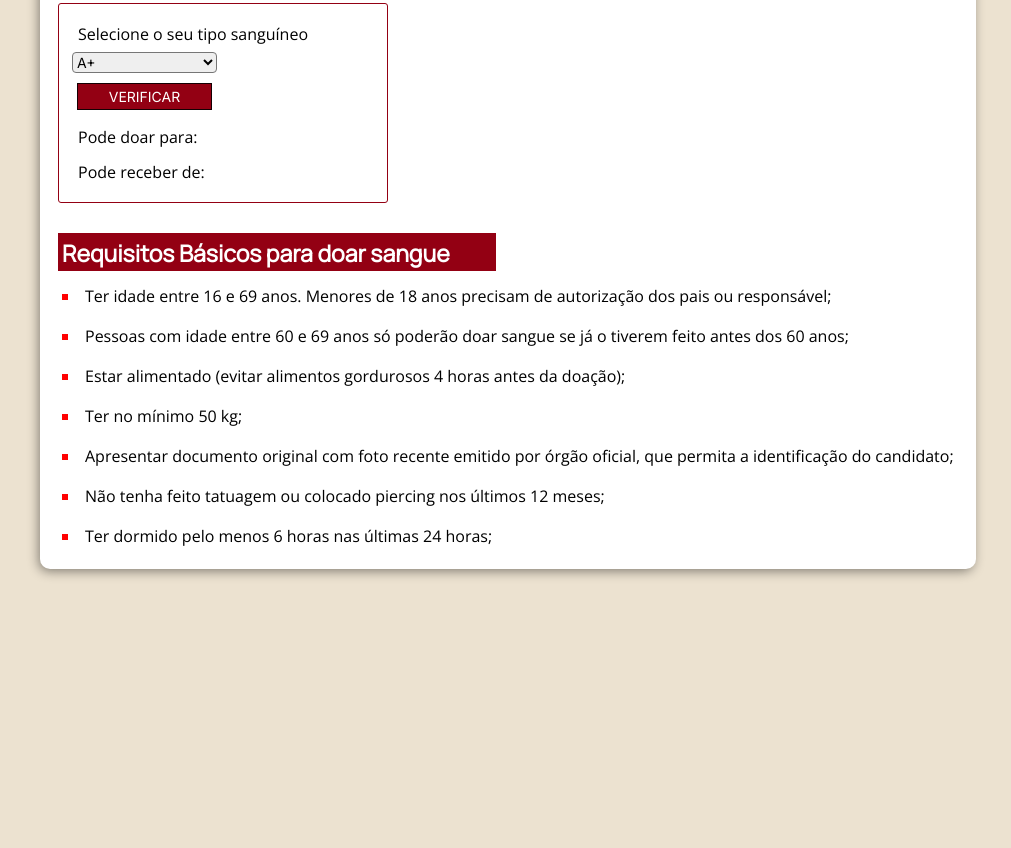
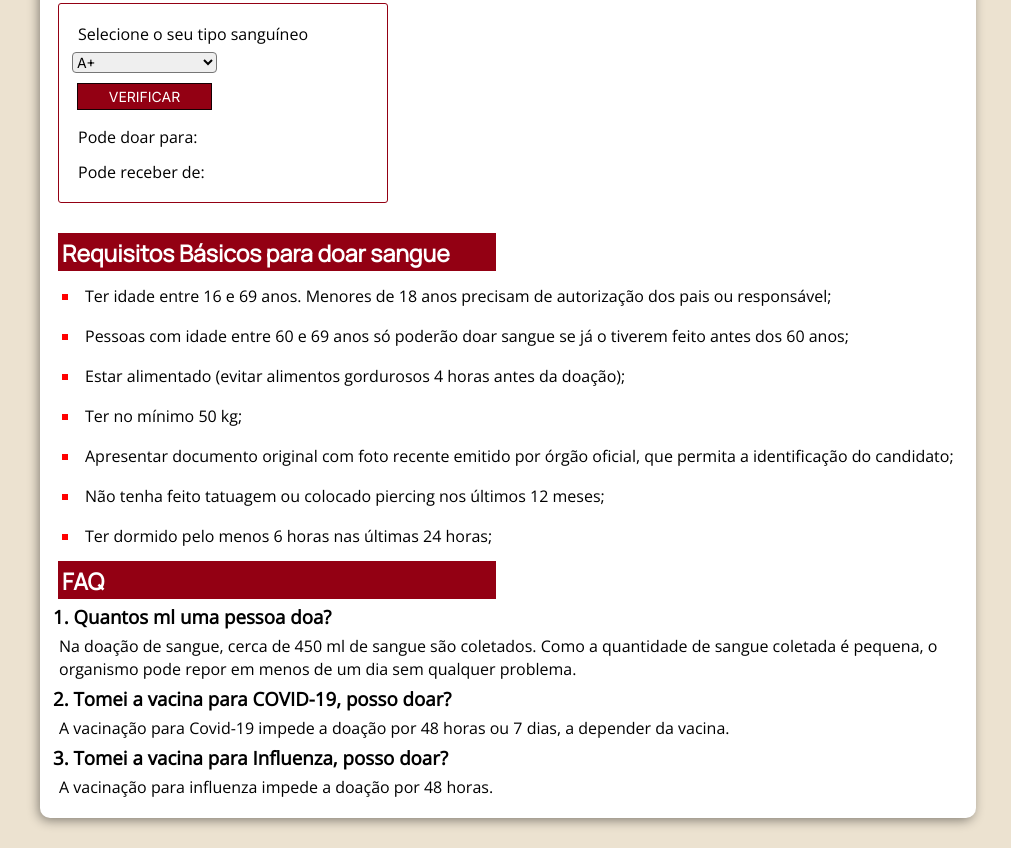
Before and after one commit to williamcouto/blood-donation, a plain HTML site: page index.html in a window 1280 px wide. Shown: the part 445-1293 px from the top of the page, without its empty margins (20-1031 px from the left). Before the commit the page ends 1044 px from the top, so only its background shows below. Drawn offline with nearby package versions, Linux system fonts and the light colour scheme.

Commit message:
Update index.html
implementação de dúvidas frequentes (FAQ) sobre doar sangue.

```diff
--- a/index.html
+++ b/index.html
@@ -45,7 +45,19 @@
             <li>Apresentar documento original com foto recente emitido por órgão oficial, que permita a identificação do candidato;
             <li>Não tenha feito tatuagem ou colocado piercing nos últimos 12 meses;
             <li>Ter dormido pelo menos 6 horas nas últimas 24 horas;
-            </ul>
+             </ul>
+
+          <h2>FAQ</h2>
+          <h3>1. Quantos ml uma pessoa doa?</h3>
+            <p>Na doação de sangue, cerca de 450 ml de sangue são coletados.
+            Como a quantidade de sangue coletada é pequena, o organismo pode repor em menos de um dia sem qualquer problema.</p>
+
+          <h3>2. Tomei a vacina para COVID-19, posso doar? </h3>
+            <p>A vacinação para Covid-19 impede a doação por 48 horas ou 7 dias,
+            a depender da vacina.</p>
+
+          <h3>3. Tomei a vacina para Influenza, posso doar? </h3>
+          <p>A vacinação para influenza impede a doação por 48 horas.</p>
       </section>
     </main>
   <script src="script.js"></script>
```
